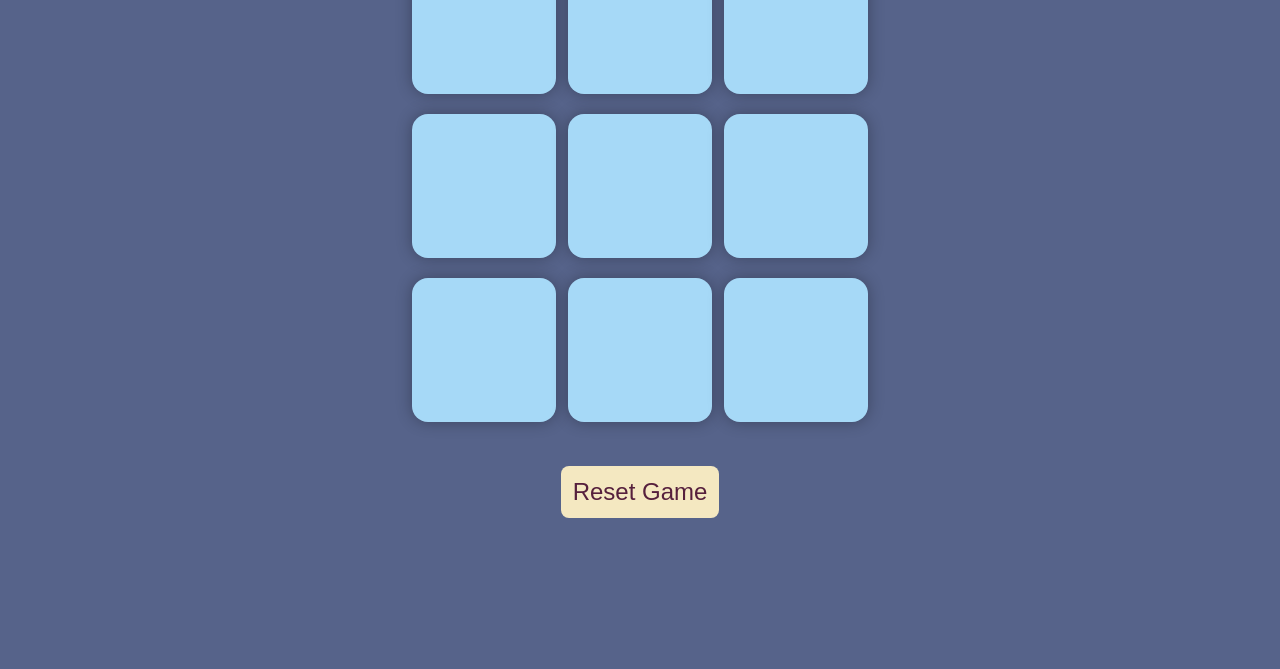
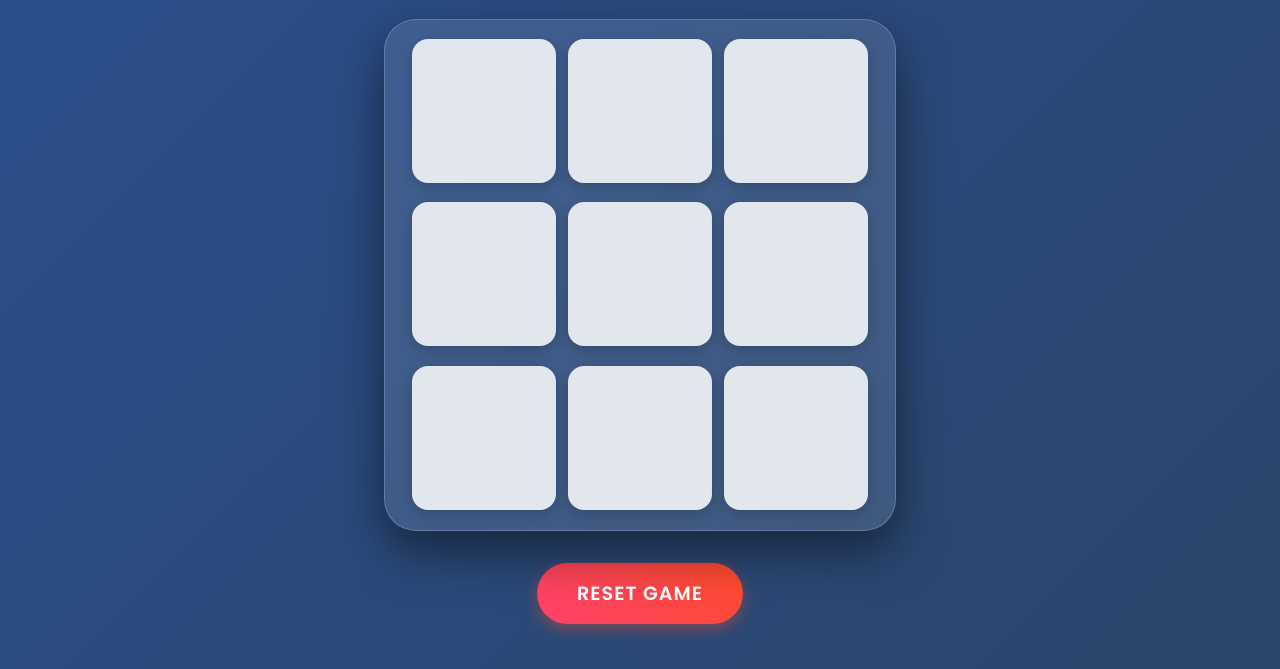
Before and after one commit to sujan-karmakar/tic-tac-toe, a plain HTML site: page index.html in a window 1280 px wide. Shown: the part 131-800 px from the top of the page. Drawn offline with Linux system fonts and the light colour scheme.

Commit message:
Better Styling

```diff
--- a/style.css
+++ b/style.css
@@ -1,67 +1,133 @@
-*{
+@import url('https://fonts.googleapis.com/css2?family=Poppins:wght@400;600;800&display=swap');
+
+* {
     margin: 0;
     padding: 0;
+    box-sizing: border-box;
+    font-family: 'Poppins', sans-serif;
 }
 
-body{
-    background-color: #56638A;
+body {
+    background: linear-gradient(135deg, #1e3c72, #2a5298, #2c3e50);
+    background-size: 400% 400%;
+    animation: gradientBG 15s ease infinite;
     text-align: center;
+    color: #fff;
+    min-height: 100vh;
+    display: flex;
+    flex-direction: column;
+    align-items: center;
+    justify-content: center;
 }
 
+@keyframes gradientBG {
+    0% { background-position: 0% 50%; }
+    50% { background-position: 100% 50%; }
+    100% { background-position: 0% 50%; }
+}
 
+h1 {
+    font-size: 3rem;
+    margin-bottom: 2rem;
+    text-shadow: 0 0 10px rgba(255, 255, 255, 0.5);
+    letter-spacing: 2px;
+}
 
-.container{
-    height: 70vh;
+.container {
     display: flex;
     justify-content: center;
     align-items: center;
 }
 
-.game{
-    height: 60vmin;
-    width: 60vmin;
+.game {
+    height: 64vmin;
+    width: 64vmin;
     display: flex;
     flex-wrap: wrap;
     justify-content: center;
     align-items: center;
     gap: 1.5vmin;
+    background: rgba(255, 255, 255, 0.1);
+    backdrop-filter: blur(10px);
+    padding: 2vmin;
+    border-radius: 2rem;
+    box-shadow: 0 20px 50px rgba(0, 0, 0, 0.5);
+    border: 1px solid rgba(255, 255, 255, 0.2);
 }
 
-.box{
+.box {
     height: 18vmin;
     width: 18vmin;
     border-radius: 1rem;
     border: none;
-    box-shadow: 0 0 1rem rgba(0,0,0,0.3);
-    font-size: 8vmin;
-    color: #56203D;
-    background-color: #A6D9F7;
+    box-shadow: 0 4px 15px rgba(0, 0, 0, 0.2);
+    font-size: 10vmin;
+    background-color: rgba(255, 255, 255, 0.85);
+    transition: all 0.3s ease;
+    display: flex;
+    justify-content: center;
+    align-items: center;
+    cursor: pointer;
+    /* Glow for the text content (X/O) using the inline color set by JS */
+    text-shadow: 0 0 10px currentColor, 0 0 20px currentColor;
+    font-weight: 800;
 }
 
-#reset, #new-btn{
-    cursor: pointer;
-    padding: 0.75rem;
-    font-size: 1.5rem;
-    background-color: #F4E8C1;
-    color: #56203D;
-    border: none;
-    border-radius: 0.5rem;
+.box:hover {
+    transform: translateY(-5px);
+    box-shadow: 0 8px 25px rgba(255, 255, 255, 0.6);
+    background-color: #fff;
 }
 
-#msg{
-    color: #ffffc7;
-    font-size: 5vmin;
+.box:disabled {
+    cursor: default;
+    transform: none;
 }
 
-.msg-container{
-    height: 100vmin;
+#reset, #new-btn {
+    cursor: pointer;
+    padding: 1rem 2.5rem;
+    font-size: 1.2rem;
+    font-weight: 600;
+    background: linear-gradient(45deg, #ff416c, #ff4b2b);
+    color: #fff;
+    border: none;
+    border-radius: 50px;
+    margin-top: 2rem;
+    box-shadow: 0 5px 15px rgba(255, 75, 43, 0.4);
+    transition: transform 0.2s, box-shadow 0.2s;
+    text-transform: uppercase;
+    letter-spacing: 1px;
+}
+
+#reset:hover, #new-btn:hover {
+    transform: scale(1.05);
+    box-shadow: 0 8px 20px rgba(255, 75, 43, 0.6);
+}
+
+.msg-container {
+    height: 100vh;
+    width: 100vw;
+    position: fixed;
+    top: 0;
+    left: 0;
+    background: rgba(0, 0, 0, 0.85);
+    backdrop-filter: blur(8px);
     display: flex;
     justify-content: center;
     align-items: center;
     flex-direction: column;
-    gap: 4rem;
+    gap: 2rem;
+    z-index: 100;
 }
 
-.hide{
+#msg {
+    color: #fff;
+    font-size: 8vmin;
+    text-shadow: 0 0 20px rgba(255, 255, 255, 0.8);
+    font-weight: 800;
+}
+
+.hide {
     display: none;
 }
```
